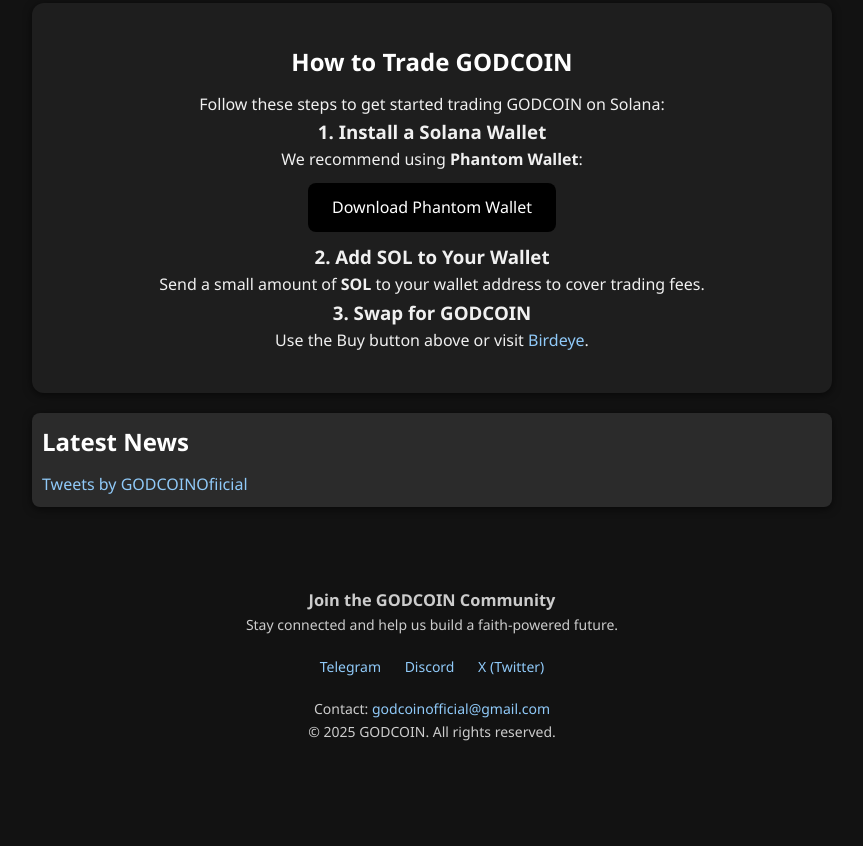
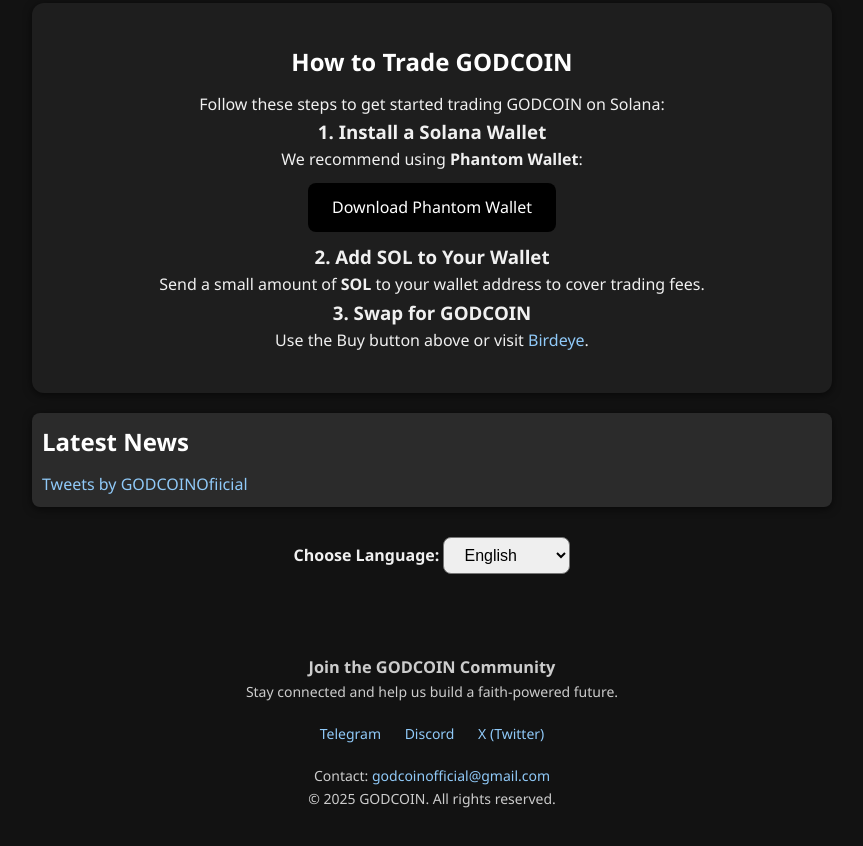
Before and after one commit to antoniog06/godcoin-ecosystem, a website built with Vite: page godcoin-app/docs/index.html in a window 1280 px wide. Shown: the part 2716-3562 px from the top of the page, without its empty margins (208-1071 px from the left). Before the commit the page ends 3519 px from the top, so only its background shows below. Built offline with nearby package versions, Linux system fonts and the light colour scheme.

Commit message:
Sync updated index.html to docs/

```diff
--- a/godcoin-app/docs/index.html
+++ b/godcoin-app/docs/index.html
@@ -109,6 +109,15 @@
       <a class="twitter-timeline" data-theme="dark" data-height="400" href="https://twitter.com/GODCOINOfiicial?ref_src=twsrc%5Etfw">Tweets by GODCOINOfiicial</a>
       <script async src="https://platform.twitter.com/widgets.js" charset="utf-8"></script>
     </section>
+<div class="language-switcher" style="text-align: center; margin: 30px 0;">
+  <label for="languageSelect" style="font-weight: bold;">Choose Language:</label>
+  <select id="languageSelect" onchange="changeLanguage()" style="padding: 8px 16px; border-radius: 8px; font-size: 16px;">
+    <option value="en">English</option>
+    <option value="es">Español</option>
+    <option value="fr">Français</option>
+    <option value="pt">Português</option>
+  </select>
+</div>
   </main>
 
   <footer class="footer" style="padding: 40px; text-align: center;">
@@ -155,5 +164,11 @@
       deferredPrompt = e;
     });
   </script>
+<script>
+function changeLanguage() {
+  const lang = document.getElementById("languageSelect").value;
+  alert(`Language switched to: ${lang}\n(Note: full translation will be added soon!)`);
+}
+</script>
 </body>
 </html>
```
